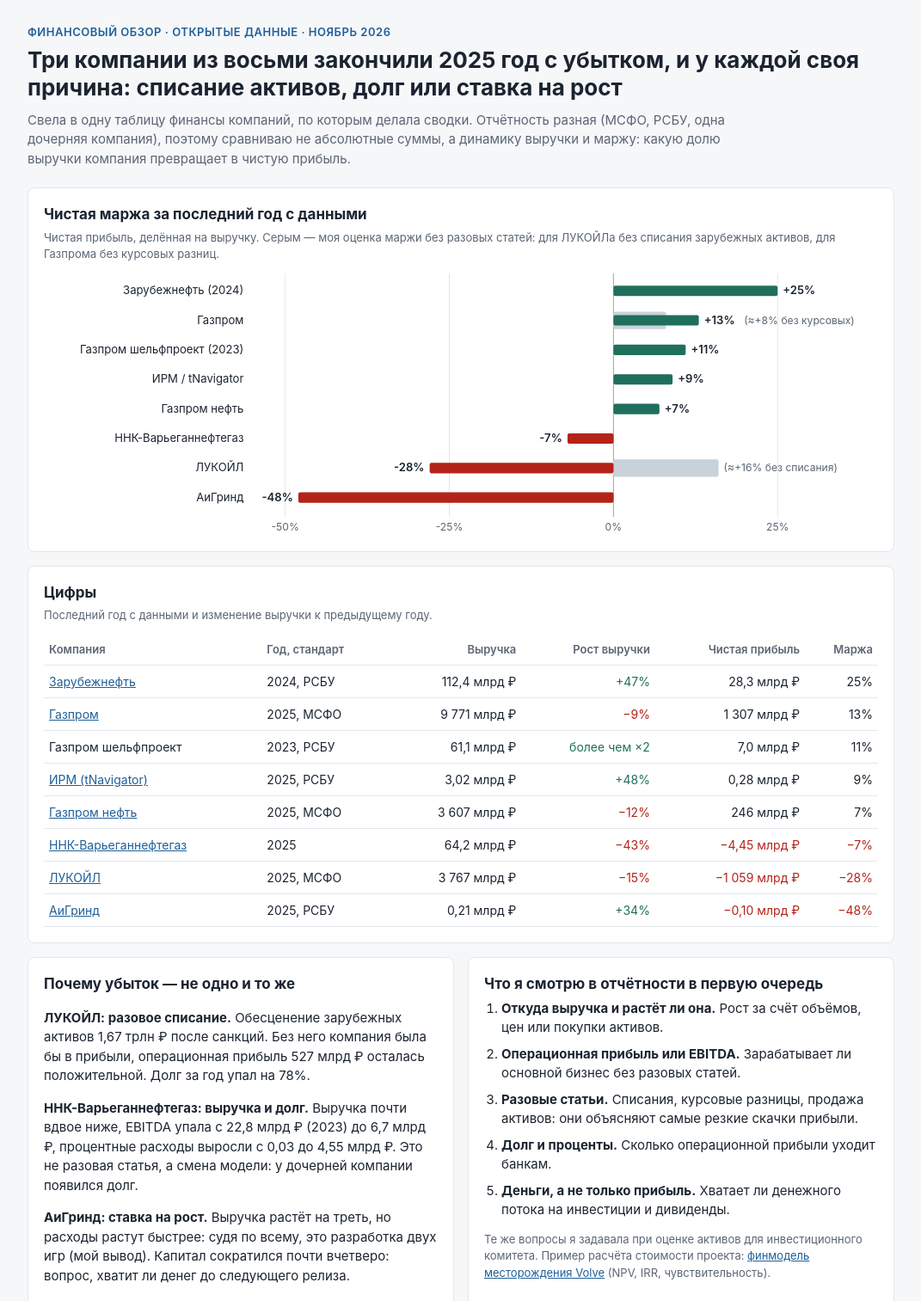
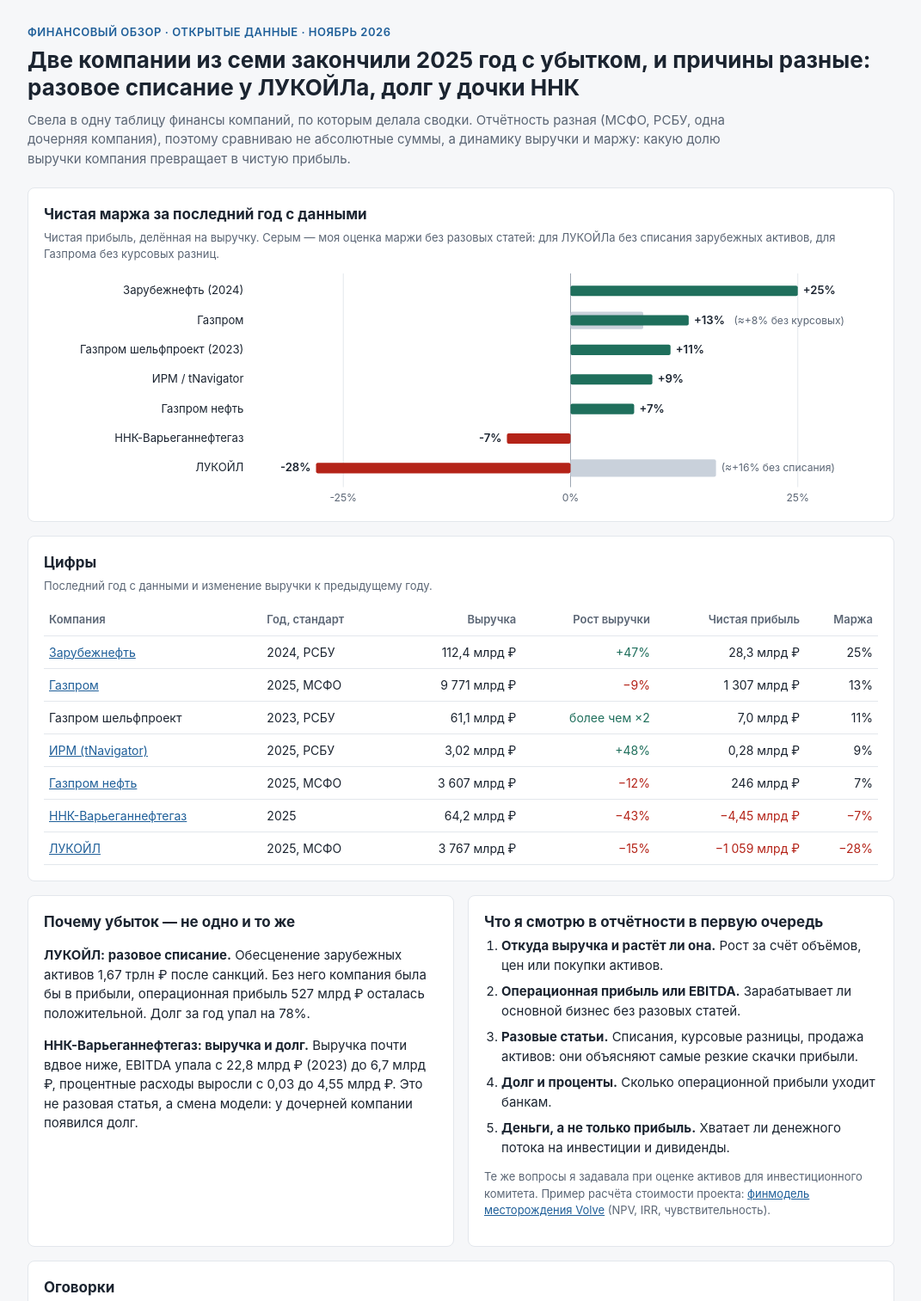
Before and after one commit to GalaTimoshenko/company-dashboards, a plain HTML site: page finance-review/index.html in a window 1280 px wide. Shown: the top 1513 px of the page at 86% size, without its empty margins (104-1175 px from the left). Drawn offline with Linux system fonts and the light colour scheme.

Commit message:
Финансовый обзор: без АиГринда
Co-Authored-By: Claude Opus 5.5 <noreply@anthropic.com>
Claude-Session: https://claude.ai/code/session_01HLBRy9kaRYRXUPTVXYMpj6

```diff
--- a/finance-review/index.html
+++ b/finance-review/index.html
@@ -4,7 +4,7 @@
 <meta charset="utf-8">
 <meta name="viewport" content="width=device-width, initial-scale=1">
 <title>Финансовый обзор компаний</title>
-<meta name="description" content="Сравнение выручки, прибыли и маржи восьми компаний из сводок на открытых данных. Подготовила Галина Тимошенко.">
+<meta name="description" content="Сравнение выручки, прибыли и маржи семи компаний из сводок на открытых данных. Подготовила Галина Тимошенко.">
 <style>
 :root{--bg:#f6f7f9;--card:#fff;--ink:#1b2430;--mute:#5b6675;--line:#e3e7ec;--pos:#1f6f5c;--neg:#b42318;--acc:#1f5f99}
 *{box-sizing:border-box}
@@ -33,7 +33,7 @@ svg{display:block;width:100%;height:auto}
 <body>
 <div class="wrap">
 <div class="eyebrow">Финансовый обзор · открытые данные · ноябрь 2026</div>
-<h1>Три компании из восьми закончили 2025 год с убытком, и у каждой своя причина: списание активов, долг или ставка на рост</h1>
+<h1>Две компании из семи закончили 2025 год с убытком, и причины разные: разовое списание у ЛУКОЙЛа, долг у дочки ННК</h1>
 <p class="lead">Свела в одну таблицу финансы компаний, по которым делала сводки. Отчётность разная (МСФО, РСБУ, одна дочерняя компания), поэтому сравниваю не абсолютные суммы, а динамику выручки и маржу: какую долю выручки компания превращает в чистую прибыль.</p>
 
 <div class="card">
@@ -54,7 +54,6 @@ svg{display:block;width:100%;height:auto}
   <tr><td><a href="../gazpromneft/">Газпром нефть</a></td><td>2025, МСФО</td><td class="n">3 607 млрд ₽</td><td class="n neg">−12%</td><td class="n">246 млрд ₽</td><td class="n">7%</td></tr>
   <tr><td><a href="../nnk/">ННК-Варьеганнефтегаз</a></td><td>2025</td><td class="n">64,2 млрд ₽</td><td class="n neg">−43%</td><td class="n neg">−4,45 млрд ₽</td><td class="n neg">−7%</td></tr>
   <tr><td><a href="../lukoil/">ЛУКОЙЛ</a></td><td>2025, МСФО</td><td class="n">3 767 млрд ₽</td><td class="n neg">−15%</td><td class="n neg">−1 059 млрд ₽</td><td class="n neg">−28%</td></tr>
-  <tr><td><a href="../aigrind/">АиГринд</a></td><td>2025, РСБУ</td><td class="n">0,21 млрд ₽</td><td class="n pos">+34%</td><td class="n neg">−0,10 млрд ₽</td><td class="n neg">−48%</td></tr>
  </table></div>
 </div>
 
@@ -63,7 +62,6 @@ svg{display:block;width:100%;height:auto}
   <h2>Почему убыток — не одно и то же</h2>
   <p><b>ЛУКОЙЛ: разовое списание.</b> Обесценение зарубежных активов 1,67 трлн ₽ после санкций. Без него компания была бы в прибыли, операционная прибыль 527 млрд ₽ осталась положительной. Долг за год упал на 78%.</p>
   <p><b>ННК-Варьеганнефтегаз: выручка и долг.</b> Выручка почти вдвое ниже, EBITDA упала с 22,8 млрд ₽ (2023) до 6,7 млрд ₽, процентные расходы выросли с 0,03 до 4,55 млрд ₽. Это не разовая статья, а смена модели: у дочерней компании появился долг.</p>
-  <p><b>АиГринд: ставка на рост.</b> Выручка растёт на треть, но расходы растут быстрее: судя по всему, это разработка двух игр (мой вывод). Капитал сократился почти вчетверо: вопрос, хватит ли денег до следующего релиза.</p>
  </div>
  <div class="card">
   <h2>Что я смотрю в отчётности в первую очередь</h2>
@@ -86,14 +84,14 @@ svg{display:block;width:100%;height:auto}
 <p class="foot">Сделано на открытых данных. Автор: Галина Тимошенко · <a href="https://github.com/GalaTimoshenko">GitHub</a> · <a href="../">все сводки</a></p>
 </div>
 <script>
-const D=[['Зарубежнефть (2024)',25],['Газпром',13,8,'без курсовых'],['Газпром шельфпроект (2023)',11],['ИРМ / tNavigator',9],['Газпром нефть',7],['ННК-Варьеганнефтегаз',-7],['ЛУКОЙЛ',-28,16,'без списания'],['АиГринд',-48]];
+const D=[['Зарубежнефть (2024)',25],['Газпром',13,8,'без курсовых'],['Газпром шельфпроект (2023)',11],['ИРМ / tNavigator',9],['Газпром нефть',7],['ННК-Варьеганнефтегаз',-7],['ЛУКОЙЛ',-28,16,'без списания']];
 const NS='http://www.w3.org/2000/svg';
 function el(t,a,p){const e=document.createElementNS(NS,t);for(const k in a)e.setAttribute(k,a[k]);p&&p.appendChild(e);return e}
 function tx(p,x,y,s,a){const e=el('text',Object.assign({x,y,'font-size':13,fill:'#5b6675','font-family':'inherit'},a||{}),p);e.textContent=s;return e}
 (function(){const host=document.getElementById('mg'),sm=host.clientWidth<600,W=sm?470:960,lab=sm?178:230,row=34,H=D.length*row+30;
- const mn=-55,mx=35,x0=lab+10,x=v=>x0+(W-x0-40)*(v-mn)/(mx-mn);
+ const mn=-35,mx=30,x0=lab+10,x=v=>x0+(W-x0-40)*(v-mn)/(mx-mn);
  const s=el('svg',{viewBox:`0 0 ${W} ${H}`,role:'img','aria-label':'Чистая маржа по компаниям'},host);
- [-50,-25,0,25].forEach(v=>{el('line',{x1:x(v),x2:x(v),y1:0,y2:H-22,stroke:v?'#e3e7ec':'#9aa4b1'},s);tx(s,x(v),H-6,v+'%',{'text-anchor':'middle','font-size':12})});
+ [-25,0,25].forEach(v=>{el('line',{x1:x(v),x2:x(v),y1:0,y2:H-22,stroke:v?'#e3e7ec':'#9aa4b1'},s);tx(s,x(v),H-6,v+'%',{'text-anchor':'middle','font-size':12})});
  D.forEach(([n,v,alt,al],i)=>{const y=i*row+6;tx(s,lab,y+18,n,{'text-anchor':'end',fill:'#1b2430','font-size':sm?11:13});
   if(alt!==undefined)el('rect',{x:x(0),y:y+4,width:x(alt)-x(0),height:20,fill:'#c9d1db',rx:2},s);
   el('rect',{x:Math.min(x(v),x(0)),y:y+8,width:Math.abs(x(v)-x(0)),height:12,fill:v<0?'#b42318':'#1f6f5c',rx:2},s);
```
